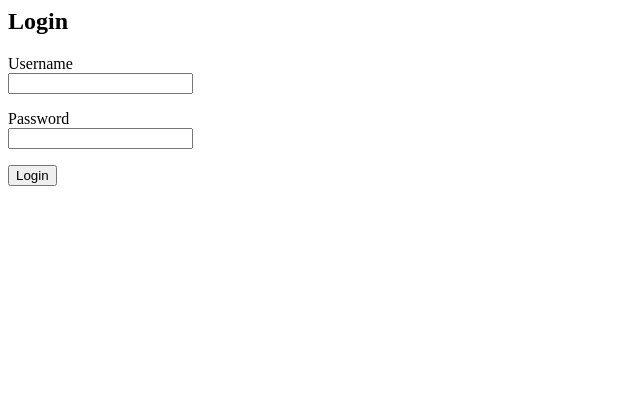
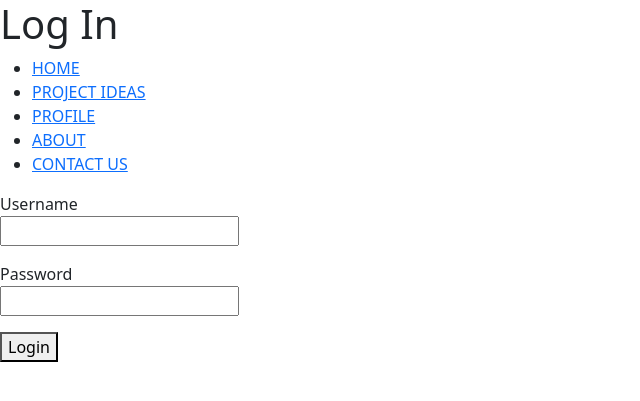
Before and after one commit to mradwan123/ideacloud, a Django app: template templates/login.html in a window 1280 px wide. Shown: the top 401 px of the page, without its empty margins (0-640 px from the left). Run offline with Django 5.2, Linux system fonts and the light colour scheme; the template is opened without the code that fills it, so the values that code supplies are empty.

Commit message:
doc: add comment of what needs to be added in the single pages; feat: add extension to the 'default_template.html' in 'login.html'

```diff
--- a/templates/default_template.html
+++ b/templates/default_template.html
@@ -6,11 +6,11 @@
     <meta charset="UTF-8">
     <meta name="viewport" content="width=device-width, initial-scale=1.0">
     <link href="https://cdn.jsdelivr.net/npm/bootstrap@5.3.8/dist/css/bootstrap.min.css" rel="stylesheet" integrity="sha384-sRIl4kxILFvY47J16cr9ZwB07vP4J8+LH7qKQnuqkuIAvNWLzeN8tE5YBujZqJLB" crossorigin="anonymous">
-    <title>{% block tab %}title tab{% endblock %}</title>
+    <title>{% block tab %}Title in the tab{% endblock %}</title>
 </head>
 <body>
     <header>
-    <h1>{% block title %}Title page{% endblock %}</h1>
+    <h1>{% block title %}Page title{% endblock %}</h1>
     <!-- url targets names to be defined -->
     <nav class="navigation-bar">
         <ul>
--- a/templates/login.html
+++ b/templates/login.html
@@ -1,8 +1,16 @@
-<h2>Login</h2>
+{% extends 'default_template.html' %}
+{% load static %}
 
+{% block tab %} Log In {% endblock %}
+
+{% block title %} Log In {% endblock %}<h2>Login</h2>
+
+{% block content %}
 {% if error %}
   <p style="color:red;">{{ error }}</p>
 {% endif %}
+
+<!-- form to be modified (no HTML) to connect front-end and back-end -->
 
 <form method="post">
   {% csrf_token %}
@@ -19,3 +27,4 @@
 
   <button type="submit">Login</button>
 </form>
+{% endblock %}
```
Also changed, not shown: templates/about.html (+11 -0 lines), templates/contact_us.html (+8 -0 lines), templates/home.html (+8 -3 lines), templates/project_details.html (+11 -0 lines), templates/project_ideas.html (+12 -0 lines), templates/user_profile.html (+8 -0 lines).
